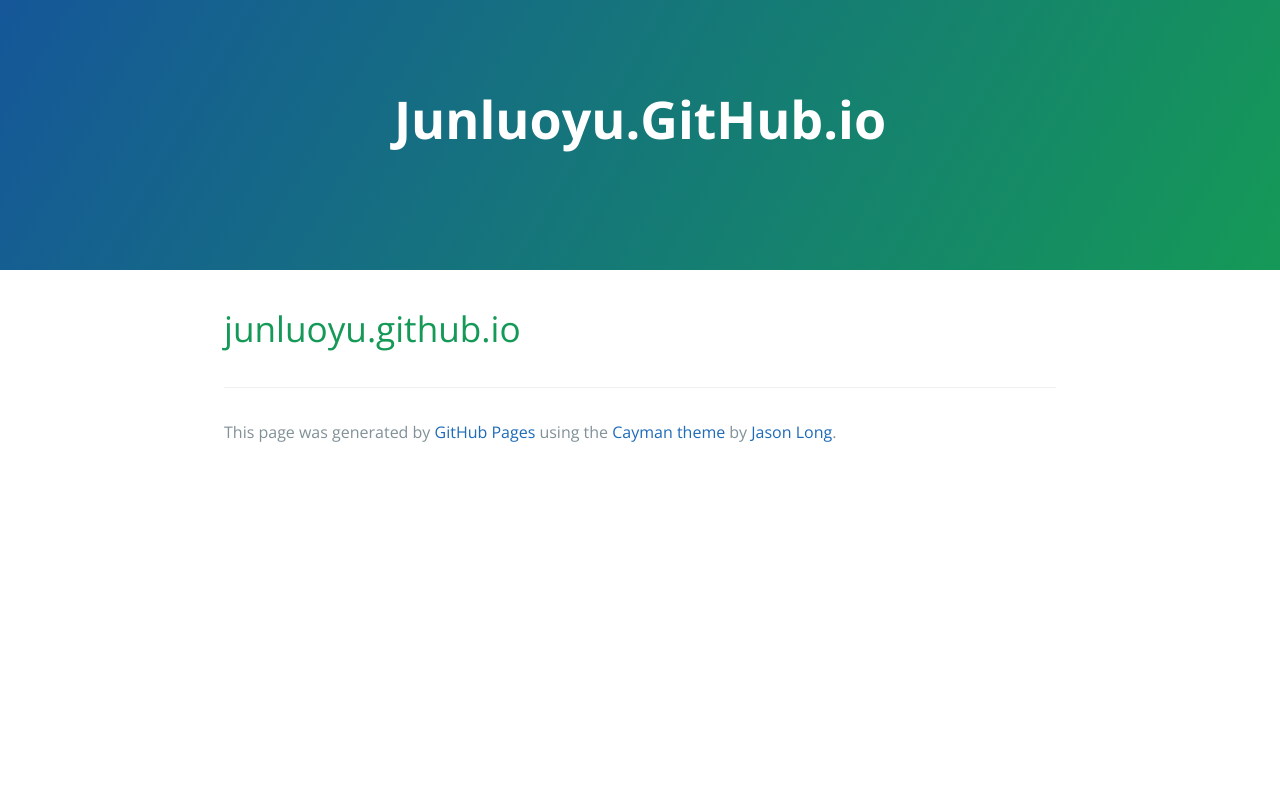
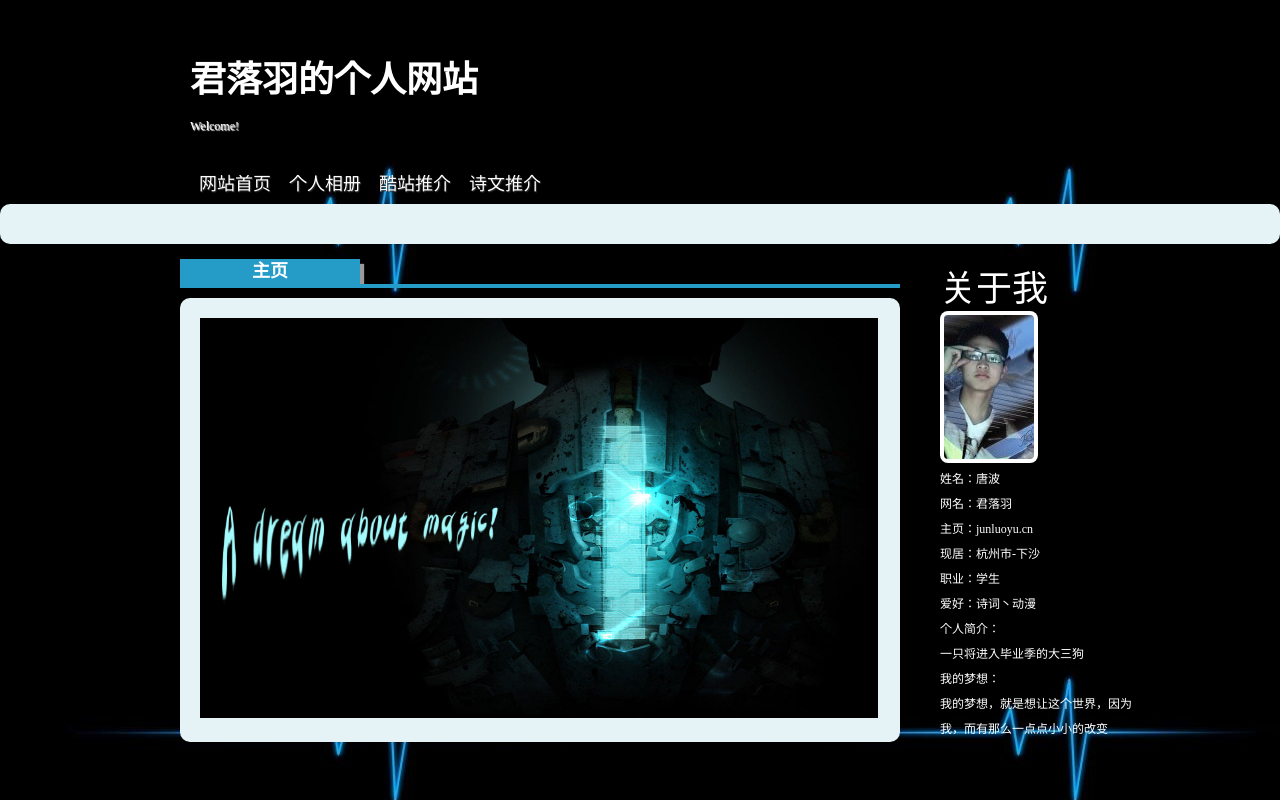
Before and after one commit to junluoyu/junluoyu.github.io, a plain HTML site: page index.html in a window 1280 px wide. Drawn offline with nearby package versions, Linux system fonts and the light colour scheme.

Commit message:
Update index.html

```diff
--- a/index.html
+++ b/index.html
@@ -1,31 +1,64 @@
-<!DOCTYPE html>
-<html lang="en-us">
-  <head>
-    <meta charset="UTF-8">
-    <title>Junluoyu.GitHub.io by junluoyu</title>
-    <meta name="viewport" content="width=device-width, initial-scale=1">
-    <link rel="stylesheet" type="text/css" href="stylesheets/normalize.css" media="screen">
-    <link href='https://fonts.googleapis.com/css?family=Open+Sans:400,700' rel='stylesheet' type='text/css'>
-    <link rel="stylesheet" type="text/css" href="stylesheets/stylesheet.css" media="screen">
-    <link rel="stylesheet" type="text/css" href="stylesheets/github-light.css" media="screen">
-  </head>
-  <body>
-    <section class="page-header">
-      <h1 class="project-name">Junluoyu.GitHub.io</h1>
-      <h2 class="project-tagline"></h2>
-    </section>
-
-    <section class="main-content">
-      <h1>
-<a id="junluoyugithubio" class="anchor" href="#junluoyugithubio" aria-hidden="true"><span aria-hidden="true" class="octicon octicon-link"></span></a>junluoyu.github.io</h1>
-
-      <footer class="site-footer">
-
-        <span class="site-footer-credits">This page was generated by <a href="https://pages.github.com">GitHub Pages</a> using the <a href="https://github.com/jasonlong/cayman-theme">Cayman theme</a> by <a href="https://twitter.com/jasonlong">Jason Long</a>.</span>
-      </footer>
-
-    </section>
-
-
-  </body>
+<!doctype html>
+<html><head>
+<script type="text/javascript" src="js/jquery-2.1.1.min.js"></script>
+<script src="js/jquery-2.1.1.js"></script>
+<script src="js/image.js" type="text/javascript"></script>
+<meta charset="UTF-8">
+<title>君落羽的个人网站</title>
+<link href="css/index.css" rel="stylesheet">
+<style type="text/css">
+body {
+  background-image: url(images/a.jpg);
+  background-color: #000000;
+  background-repeat: repeat;
+}
+.STYLE1 {color: #F0F0F0}
+.STYLE2 {color: #FFFFFF}
+.STYLE3 {font-size: 24px}
+.STYLE4 {
+	color: #FFFFFF;
+	font-size: 36px;
+}
+</style></head>
+<body>
+<header>
+  <h1>君落羽的个人网站</h1>
+  <p class="STYLE2">Welcome!</p>
+</header>
+<div id="nav">
+<ul>
+        <li><a href="index.html">网站首页</a></li>
+        <li><a href="photo.html">个人相册</a></li>
+        <li><a href="recommend.html">酷站推介</a></li>
+        <li><a href="poem.html">诗文推介</a></li>
+  </ul>
+</div>
+<div class="bloglist"></div>
+<article>
+<div class="blog">
+       <h3><p>主页</p></h3>
+    <div class="bloglist">
+      <!--<img id="1" src="images/8.jpg" width="678" height="400">-->
+      <img src="images/8.jpg" width="678" height="400">
+     </ul>
+    <ul class="content">
+     </ul>
+  </div>
+</div>
+<aside>
+	<p class="STYLE4">关于我</p>
+    <img src="images/about.jpg" width="90" height="144" class="about">
+<div class="vcard">
+  <p class="STYLE2">姓名：唐波</p>
+  <p class="STYLE2">网名：君落羽</p>
+  <p class="STYLE2">主页：junluoyu.cn</p>
+  <p class="STYLE2">现居：杭州市-下沙</p>
+  <p class="STYLE2">职业：学生</p>
+  <p class="STYLE2">爱好：诗词丶动漫</p>
+  <p class="STYLE2">个人简介：</p>
+  <p class="STYLE2">一只将进入毕业季的大三狗</p>
+  <p class="STYLE2">我的梦想：</p>
+  <p class="STYLE2">我的梦想，就是想让这个世界，因为我，而有那么一点点小小的改变</p>
+</div>
+</body>
 </html>
```
